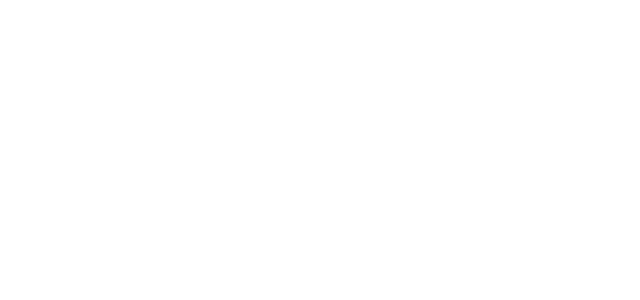
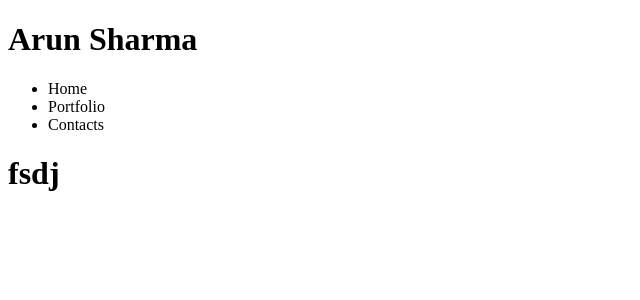
Before and after one commit to a-sha0234/portfolio-site, a React (Create React App) app: page /portfolio in a window 1280 px wide. Shown: the top 300 px of the page, without its empty margins (0-640 px from the left). Built offline with nearby package versions, Linux system fonts and the light colour scheme.

Commit message:
set up routing with the different pages

```diff
--- a/package.json
+++ b/package.json
@@ -8,6 +8,7 @@
     "@testing-library/user-event": "^13.5.0",
     "react": "^17.0.2",
     "react-dom": "^17.0.2",
+    "react-router-dom": "^6.2.1",
     "react-scripts": "5.0.0",
     "web-vitals": "^2.1.3"
   },
--- a/src/App.js
+++ b/src/App.js
@@ -1,5 +1,21 @@
 import React from "react";
+import Navbar from "./components/Navbar";
+import Contact from "./Pages/Contact";
+import Home from "./Pages/Home";
+import Portfolio from "./Pages/Portfolio";
+import { BrowserRouter, Route, Routes } from "react-router-dom";
 
 export default function App() {
-  return <div className="App"></div>;
+  return (
+    <BrowserRouter>
+      <div className="App">
+        <Navbar />
+      </div>
+      <Routes>
+        <Route path="/" element={<Home />} />
+        <Route path="/portfolio" element={<Portfolio />} />
+        <Route path="/contact" element={<Contact />} />
+      </Routes>
+    </BrowserRouter>
+  );
 }
--- /dev/null
+++ b/src/Pages/Contact.js
@@ -0,0 +1,4 @@
+import React from "react";
+export default function Contact() {
+  return <div>jdfn</div>;
+}
--- /dev/null
+++ b/src/Pages/Home.js
@@ -0,0 +1,7 @@
+export default function Home() {
+  return (
+    <div>
+      <h1>fd</h1>
+    </div>
+  );
+}
--- /dev/null
+++ b/src/Pages/Portfolio.js
@@ -0,0 +1,8 @@
+import React from "react";
+export default function Portfolio() {
+  return (
+    <div>
+      <h1>fsdj</h1>
+    </div>
+  );
+}
--- /dev/null
+++ b/src/components/Navbar.js
@@ -0,0 +1,17 @@
+import React from "react";
+import { link } from "react-router-dom";
+
+export default function Navbar() {
+  return (
+    <header>
+      <h1>Arun Sharma</h1>
+      <nav>
+        <ul>
+          <li>Home</li>
+          <li>Portfolio</li>
+          <li>Contacts</li>
+        </ul>
+      </nav>
+    </header>
+  );
+}
```
Also changed, not shown: 1 other file (tests, documents, lock files or other folders).
